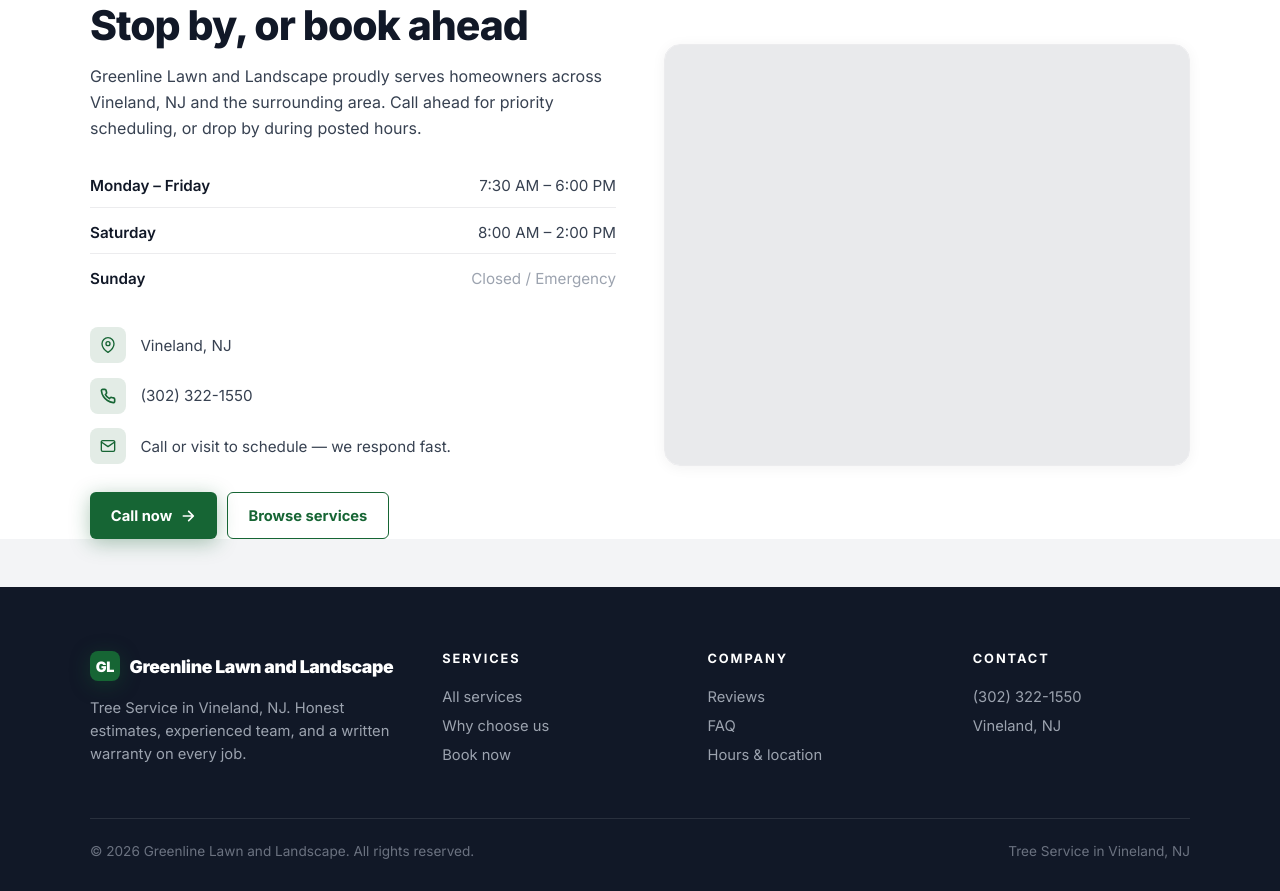
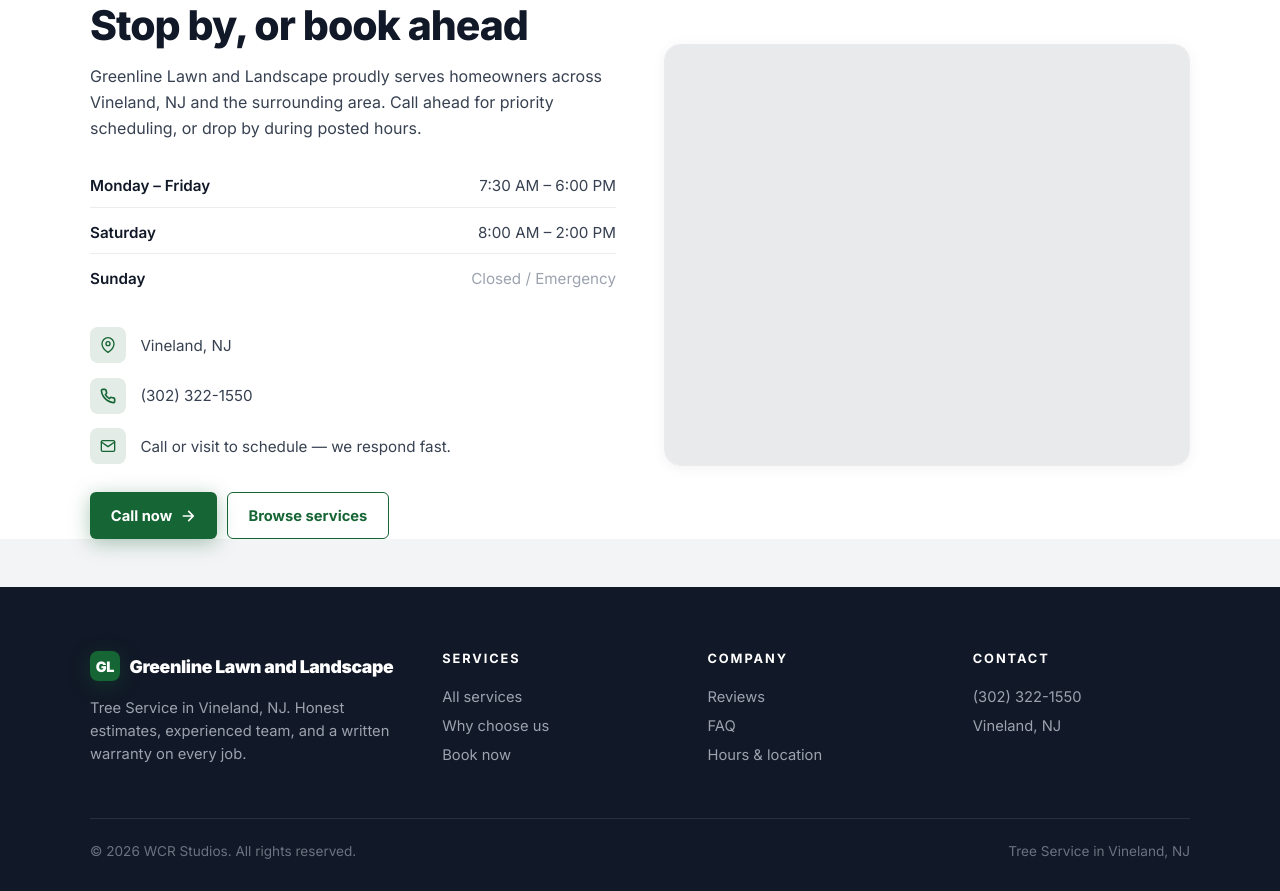
Before and after one commit to Wrenbjor/trades--greenline-lawn-and-landscape, a plain HTML site: page index.html in a window 1280 px wide. Shown: the part 4773-5664 px from the top of the page. Drawn offline with nearby package versions, Linux system fonts and the light colour scheme; no server answers.

Commit message:
Update site

```diff
--- a/index.html
+++ b/index.html
@@ -605,7 +605,7 @@
     </div>
   </div>
   <div class="foot-bottom">
-    <div>&copy; 2026 Greenline Lawn and Landscape. All rights reserved.</div>
+    <div>&copy; 2026 WCR Studios. All rights reserved.</div>
     <div>Tree Service in Vineland, NJ</div>
   </div>
 </footer>
```
